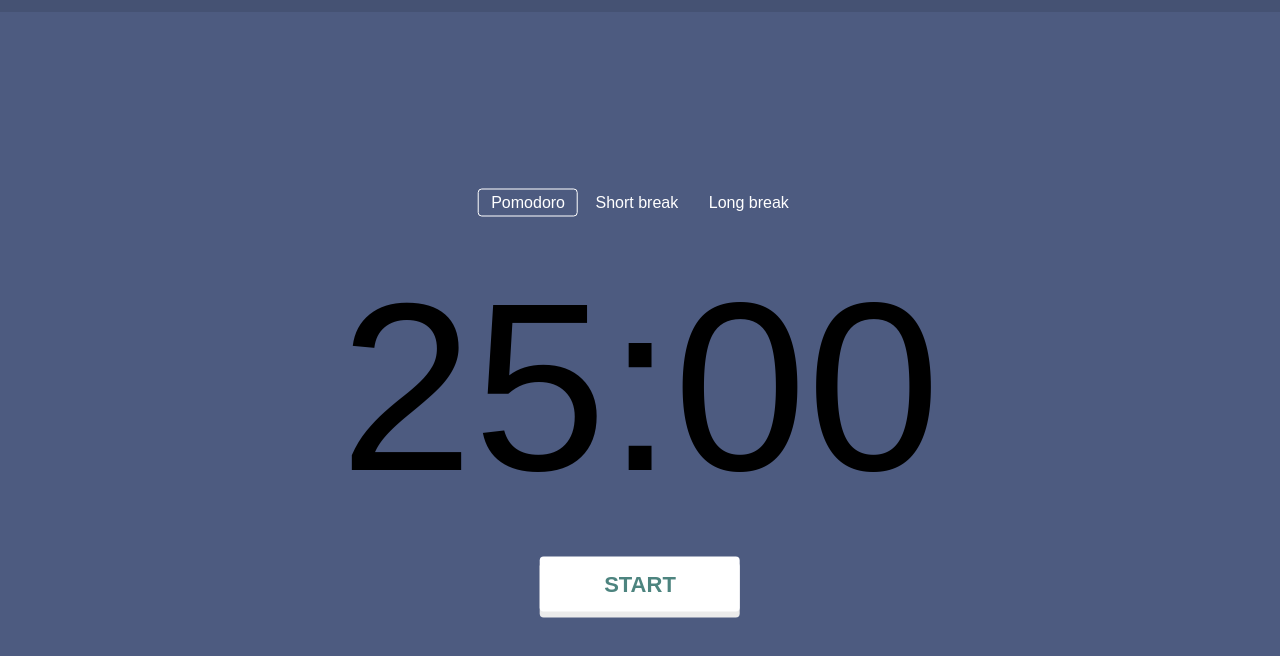
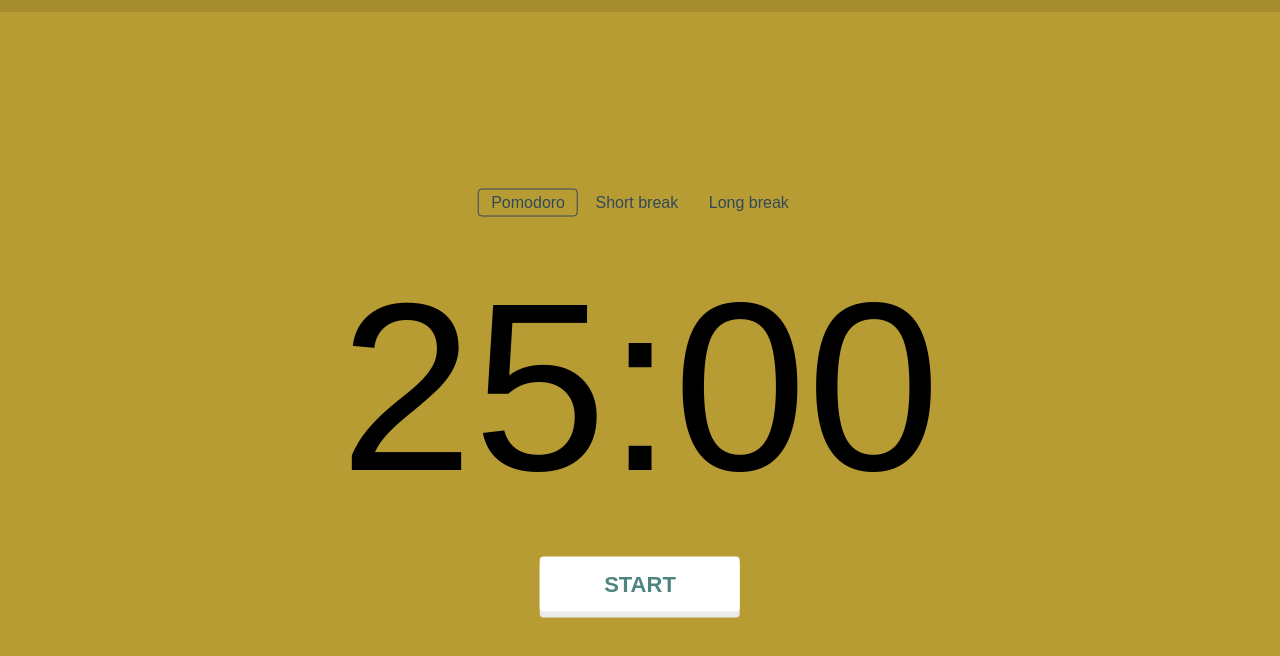
Before and after one commit to hi-myn/Pomodoro-Timer, a website: page index.html in a window 1280 px wide. Both pictures are taken after a click on the button "Pomodoro". Drawn offline with Linux system fonts and the light colour scheme.

Commit message:
adding interaction to the buttons

```diff
--- a/main.js
+++ b/main.js
@@ -0,0 +1,50 @@
+//timer properties
+const timer = {
+    pomodoro: 25,
+    shortBreak:5,
+    longBreak:15,
+    longBreakInterval:4,
+};
+
+function updateClock(){
+    const { remainingTime } = timer;
+    const minutes = `${remainingTime.minutes}`.padStart(2, '0');
+    const seconds = `${remainingTime.seconds}`.padStart(2,'0');
+
+    const min = document.getElementById('js-minutes');
+    const sec = document.getElementById('js-seconds');
+
+    min.textContent = minutes
+    sec.textContent = seconds;
+}
+
+//function adds two new properties to the timer object
+function switchmode(mode){
+    timer.mode = mode; //could be pomodoro, shortBreak or longBreak
+    timer.remainingTime = {
+        total:timer[mode] * 60,
+        minutes: timer[mode],
+        seconds: 0,
+    }
+
+    document
+    .querySelectorAll('button[data-moode')
+    .forEach(e => e.classList.remode('active'));
+    document.querySelector(`[data-mode="${mode}"]`).classList.add('active');
+    document.body.style.backgroundColor = `var(--${mode})`;
+
+    updateClock()
+};
+
+
+//create an event listener that detects a click on the buttons
+const modeButtons = document.querySelector('#js-mode-buttons'); // variable points to the containing element
+modeButtons.addEventListener('click', handleMode);
+
+function handleMode(event){
+    const { mode } = event.target.dataset;
+
+    if(!mode) return;
+
+    switchmode(mode)
+}
--- a/styles.css
+++ b/styles.css
@@ -20,9 +20,9 @@ html {
 }
 
 :root {
-  --pomodoro: hsl(223, 25%, 40%);
-  --shortBreak: hsl(48, 23%, 40%);
-  --longBreak: hsl(105, 16%, 40%);
+  --pomodoro: 	#b79c34;
+  --shortBreak: 	#a75f2b;
+  --longBreak: #d79589;
 }
 
 body {
@@ -73,7 +73,7 @@ progress::-webkit-progress-value {
   cursor: pointer;
   box-shadow: none;
   font-weight: 300;
-  color: #fff;
+  color: 	#32495a;
   border: 1px solid transparent;
   margin: 0px;
   border-radius: 4px;
@@ -82,7 +82,7 @@ progress::-webkit-progress-value {
 }
 
 .mode-button.active {
-  border-color: #fff;
+  border-color: 	#32495a;
 }
 
 .main-button {
```
Also changed, not shown: 2 other files.
